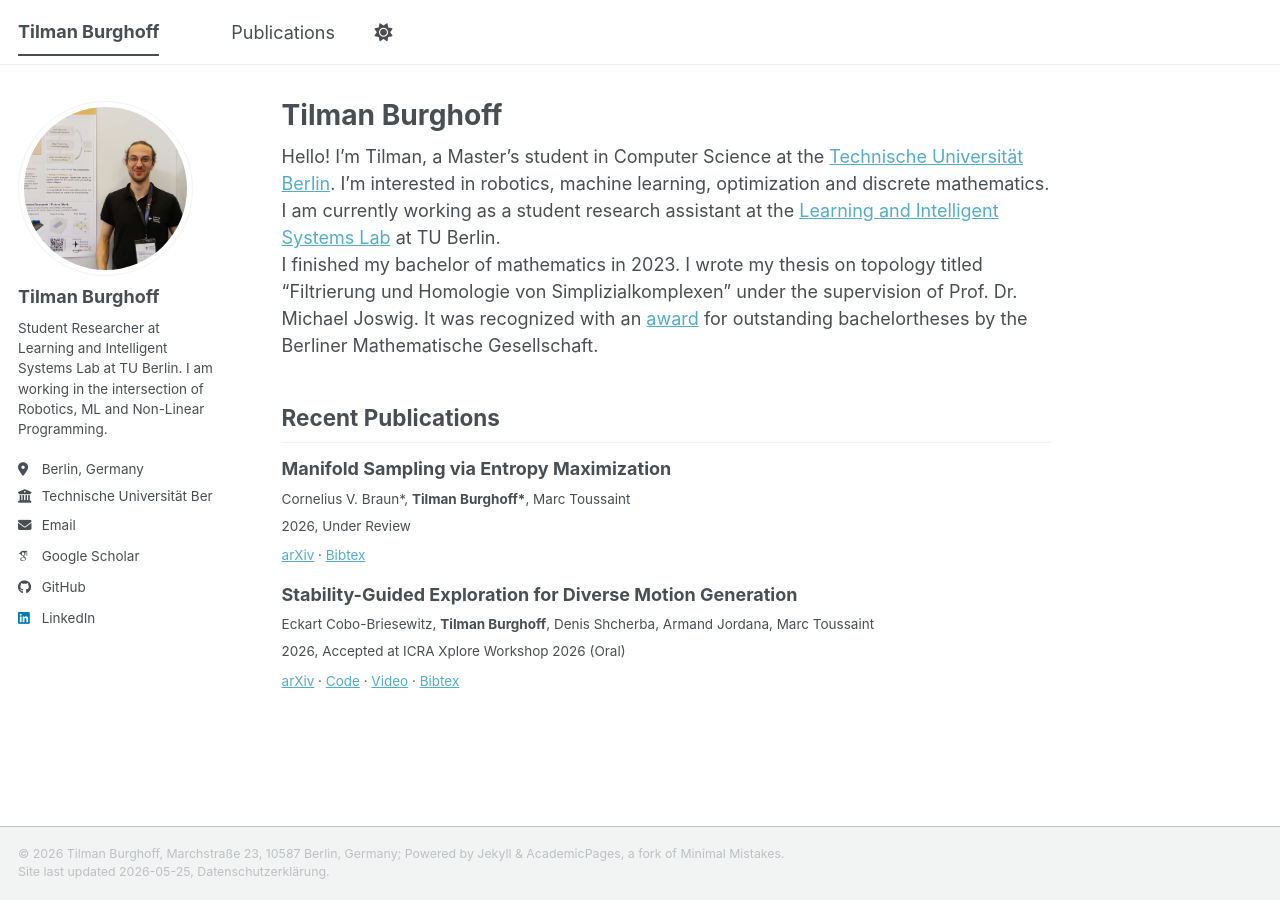
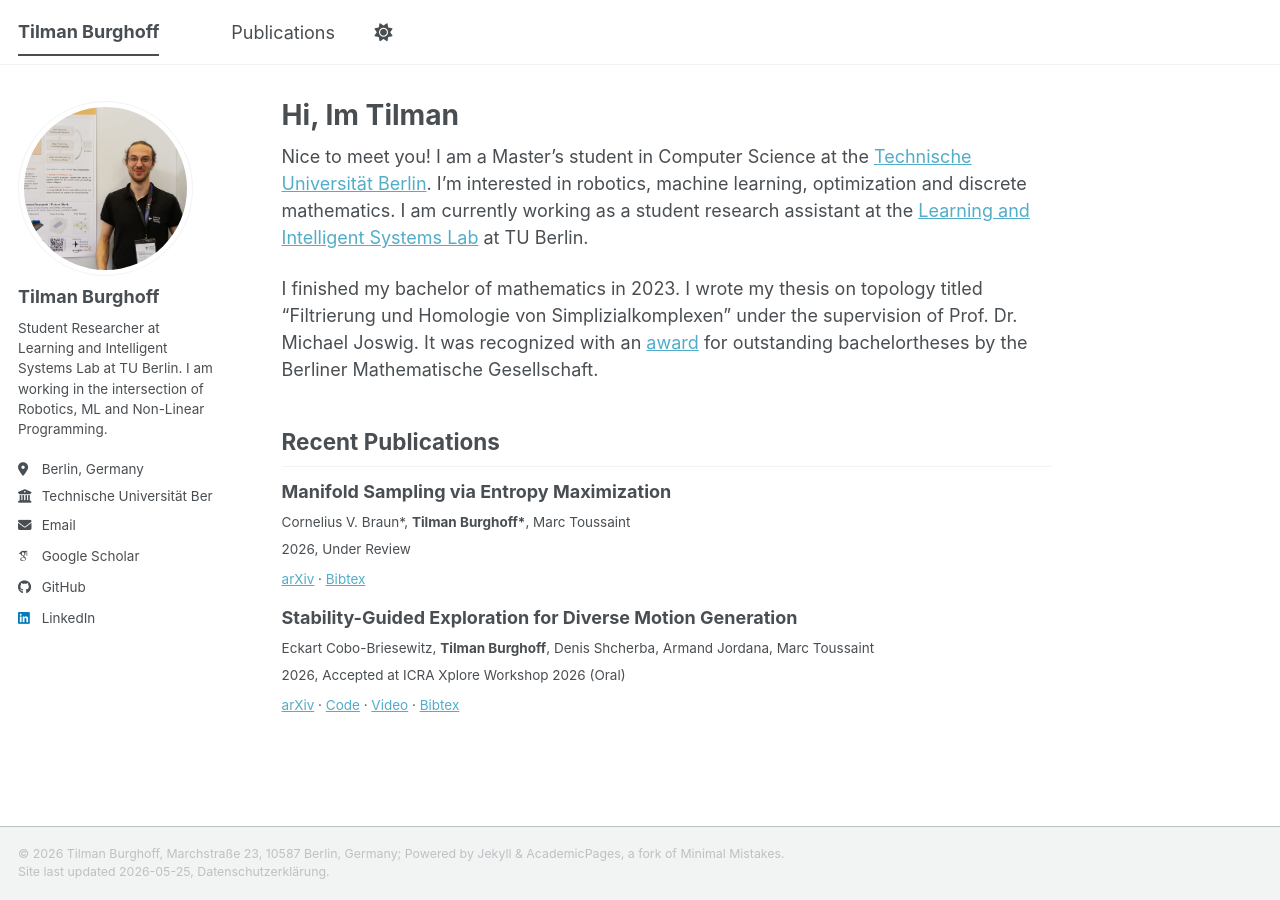
Before and after one commit to Tilman-Burghoff/Tilman-Burghoff.github.io, a Jekyll site: the page built from _pages/about.md, in a window 1280 px wide. Built offline with Jekyll 4.4.1, drawn with Linux system fonts in a browser that asks for light colours; some web fonts are replaced; a script bundle is joined from its source files by our own code; library files that are not in the unit come from our copies.

Commit message:
more small changes

```diff
--- a/_pages/about.md
+++ b/_pages/about.md
@@ -1,6 +1,6 @@
 ---
 permalink: /
-title: "Tilman Burghoff"
+title: "Hi, Im Tilman"
 author_profile: true
 redirect_from:
   - /about/
@@ -8,11 +8,12 @@ redirect_from:
 ---
 
 
-Hello! I'm Tilman, a Master's student in Computer Science at the
+Nice to meet you! I am a Master's student in Computer Science at the
 [Technische Universität Berlin](https://www.tu.berlin/en/).
 I'm interested in robotics, machine learning, optimization and discrete mathematics.
 I am currently working as a student research assistant at the
 [Learning and Intelligent Systems Lab](https://argmin.lis.tu-berlin.de) at TU Berlin.
+
 I finished my bachelor of mathematics in 2023. I wrote my thesis on topology titled "Filtrierung und Homologie von
 Simplizialkomplexen" under the supervision of Prof. Dr. Michael Joswig. It was recognized with an [award](https://math.berlin/preise/bachelorpreise-bmg.html#BMGTag2023) for outstanding bachelortheses by the Berliner Mathematische Gesellschaft.
 
```
Also changed, not shown: _publications/2026-MASEM.md (+1 -1 lines), _publications/2026-StaGE.md (+1 -1 lines).
